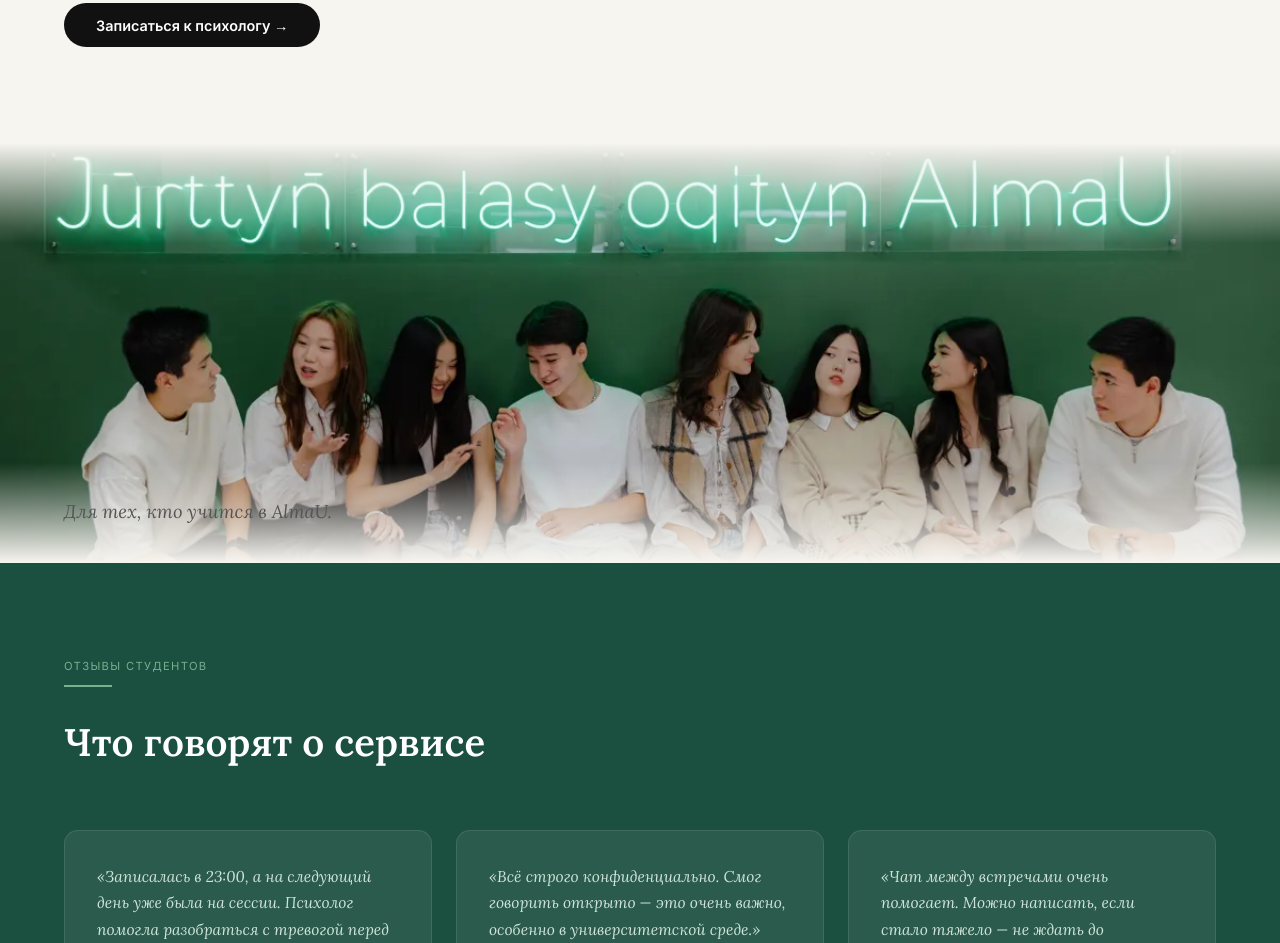
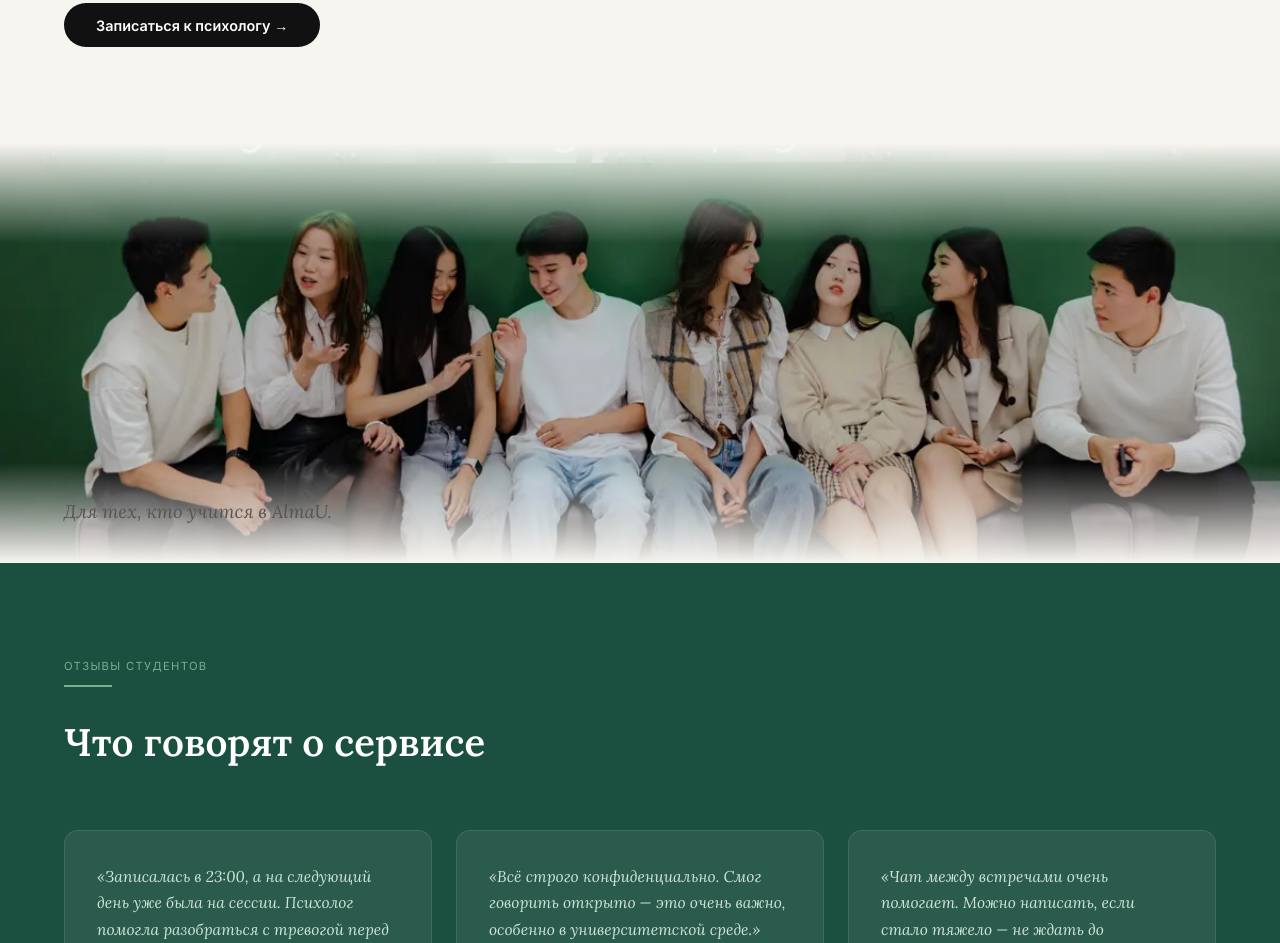
Before and after one commit to kredo1323/almaupsych, a website: page public/index.html in a window 1280 px wide. Shown: the part 2325-3268 px from the top of the page. Drawn offline with Linux system fonts and the light colour scheme.

Commit message:
fix: students photo position lower

```diff
--- a/public/index.html
+++ b/public/index.html
@@ -268,7 +268,7 @@
     }
     .students-band img {
       width: 100%; height: 100%;
-      object-fit: cover; object-position: center top;
+      object-fit: cover; object-position: center 30%;
     }
     /* fade top and bottom edges */
     .students-band::before,
```
